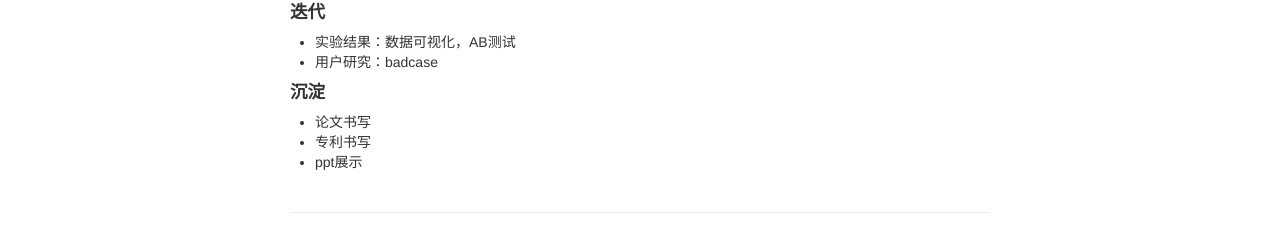
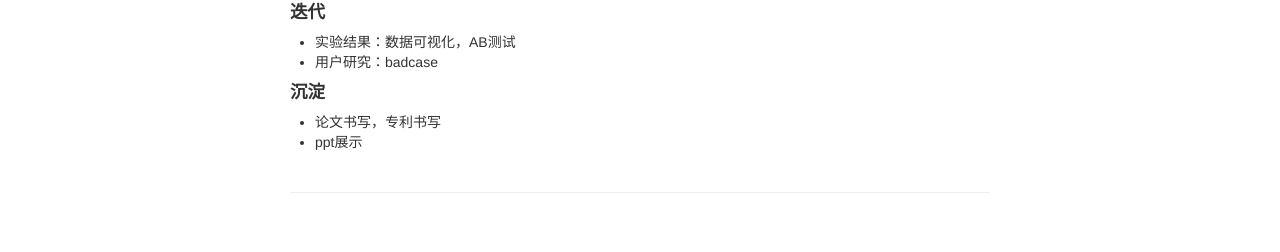
Before and after one commit to sfgcs/sfgcs.github.io, a Jekyll site: the page built from index.md, in a window 1280 px wide. Shown: the part 520-772 px from the top of the page. Built offline with Jekyll 4.4.1, drawn with Linux system fonts in a browser that asks for light colours.

```diff
--- a/index.md
+++ b/index.md
@@ -30,6 +30,5 @@ description: 如何成为一名推荐算法工程师详细补充版
 - 用户研究：badcase
 
 #### 沉淀
-- 论文书写
-- 专利书写
+- 论文书写，专利书写
 - ppt展示
```
